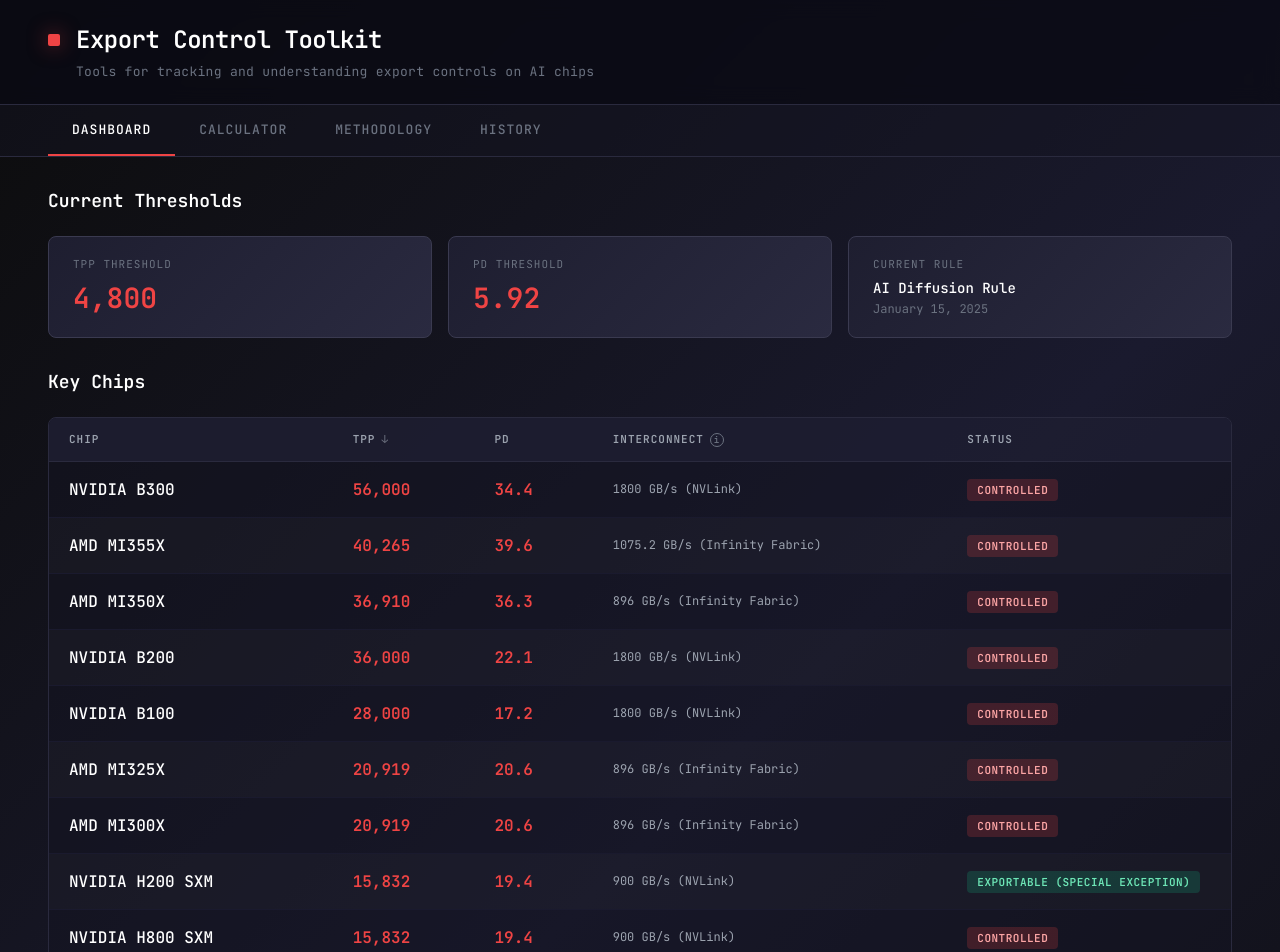
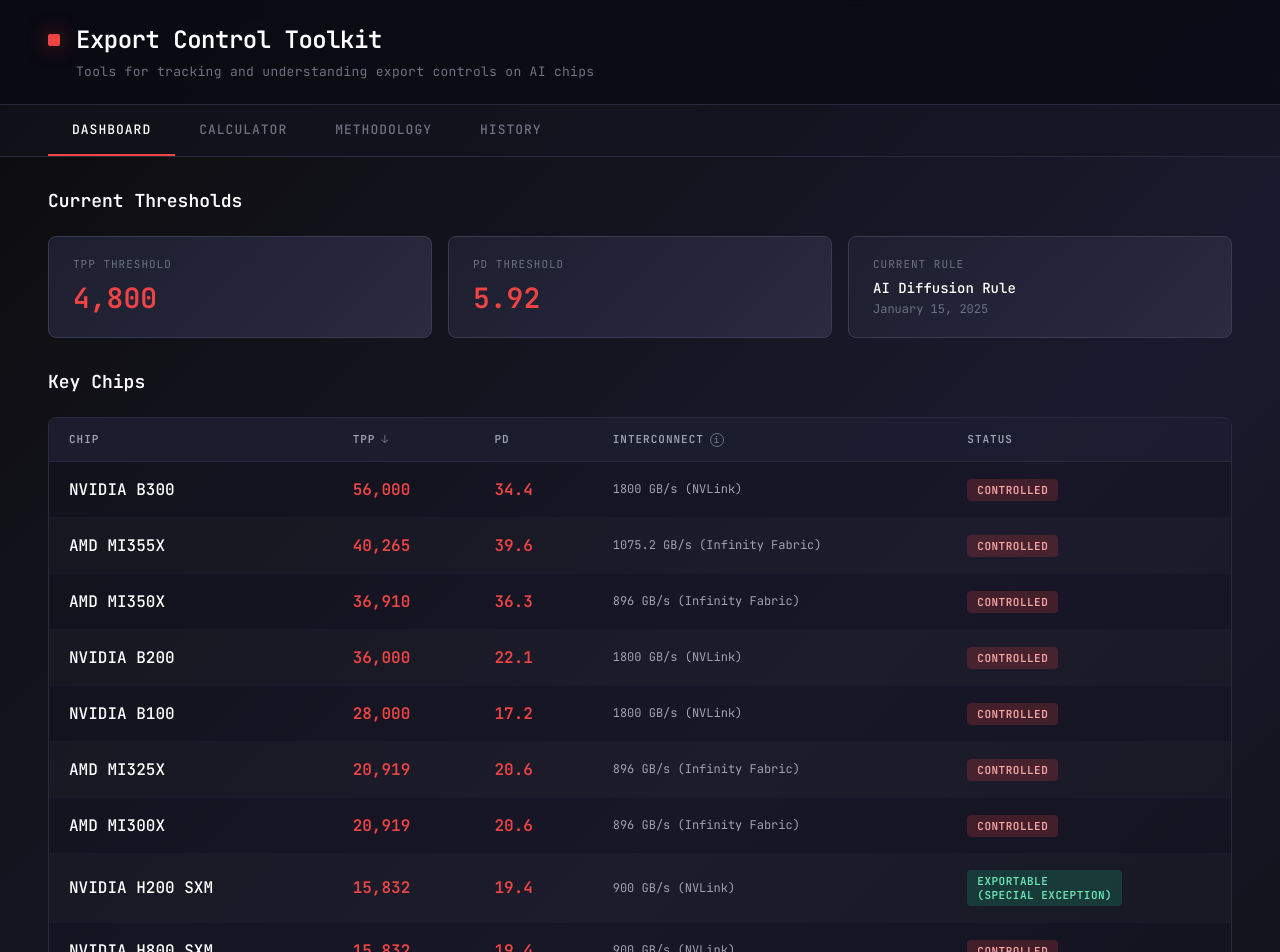
Before and after one commit to s-w-kelly/chip-export-controls, a React (Vite) app: page / in a window 1280 px wide. Shown: the top 952 px of the page. Built offline with nearby package versions, Linux system fonts and the light colour scheme.

Commit message:
Fix special exception thing

```diff
--- a/src/components/ChipExportTracker.jsx
+++ b/src/components/ChipExportTracker.jsx
@@ -365,6 +365,7 @@
                           fontWeight: '600',
                           textTransform: 'uppercase',
                           letterSpacing: '0.5px',
+                          whiteSpace: 'pre-line',
                           background: chip.controlStatus.includes('Controlled') ? 'rgba(239, 68, 68, 0.2)' :
                                       chip.controlStatus === 'Unknown' ? 'rgba(107, 114, 128, 0.2)' : 'rgba(16, 185, 129, 0.2)',
                           color: chip.controlStatus.includes('Controlled') ? '#fca5a5' :
--- a/src/data/chipData.js
+++ b/src/data/chipData.js
@@ -105,7 +105,7 @@
     hbmCapacity: "141 GB HBM3e",
     memoryBandwidth: "4.8 TB/s",
     tdp: "600W",
-    controlStatus: "Exportable (special exception)",
+    controlStatus: "Exportable\n(special exception)",
     eccn: null,
     notes: "In December 2025, the Trump Administration announced that Nvidia will be allowed to sell H200 chips to China in exchange for a 25% surcharge.",
     sources: [
@@ -132,7 +132,7 @@
     hbmCapacity: "141 GB HBM3e",
     memoryBandwidth: "4.8 TB/s",
     tdp: "700W",
-    controlStatus: "Exportable (special exception)",
+    controlStatus: "Exportable\n(special exception)",
     eccn: null,
     notes: "In December 2025, the Trump Administration announced that Nvidia will be allowed to sell H200 chips to China in exchange for a 25% surcharge.",
     sources: [
@@ -159,7 +159,7 @@
     hbmCapacity: "96 GB HBM3",
     memoryBandwidth: "4 TB/s",
     tdp: "400W",
-    controlStatus: "Exportable (special exception)",
+    controlStatus: "Exportable\n(special exception)",
     eccn: null,
     notes: "China-specific Hopper chip with downgraded arithmetic performance to fall under TPP and PD thresholds in light of 2023 controls. However, the H20's inference-optimized features (enhanced interconnect and memory capacity/bandwidth) made it a powerful chip with the rise of reasoning models and test-time compute scaling. The US considered banning H20 sales to China, but the Trump Administration instead opted to allow exports in exchange for 15% of Nvidia's revenue from these sales.",
     sources: [
```
